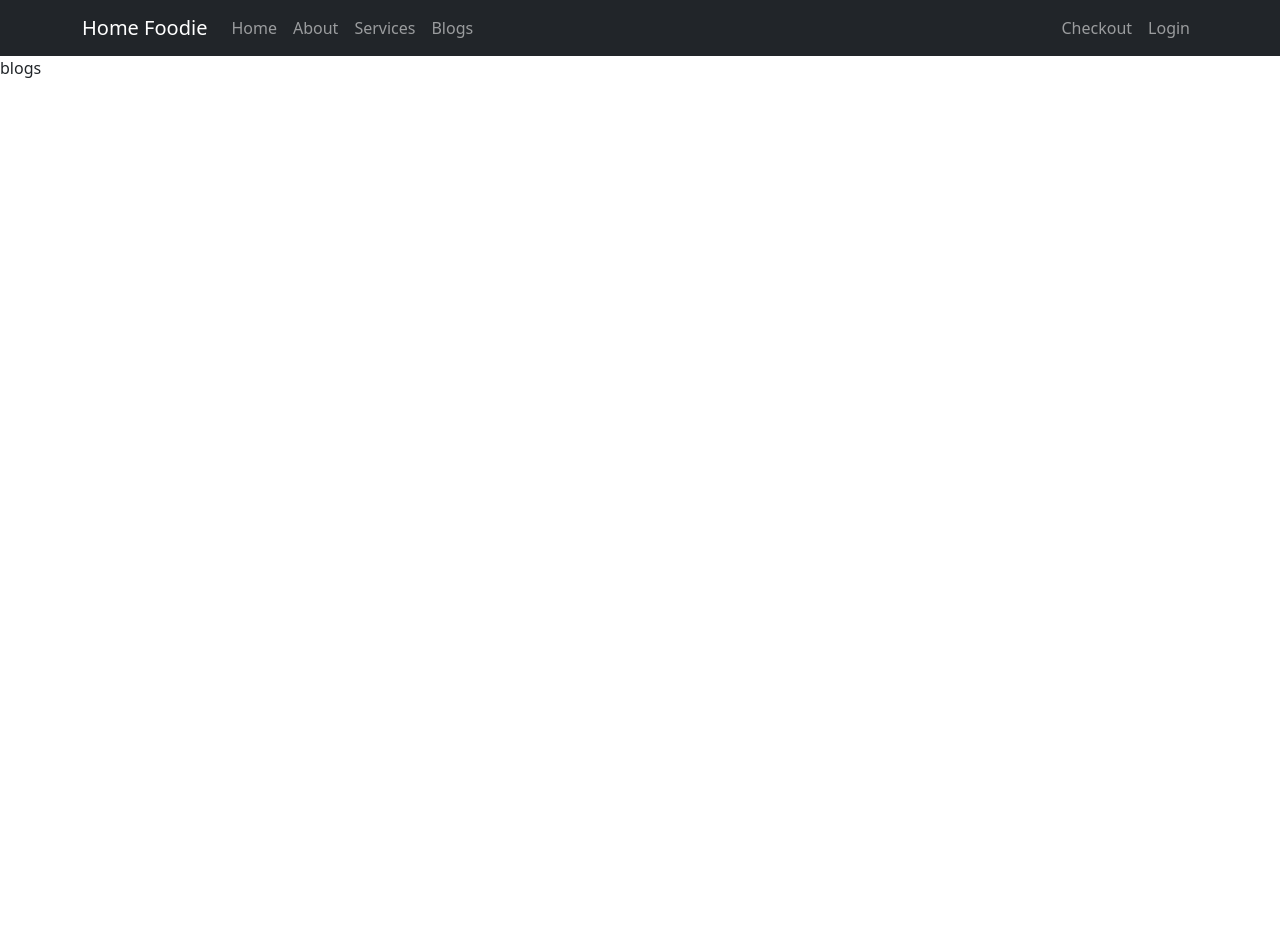
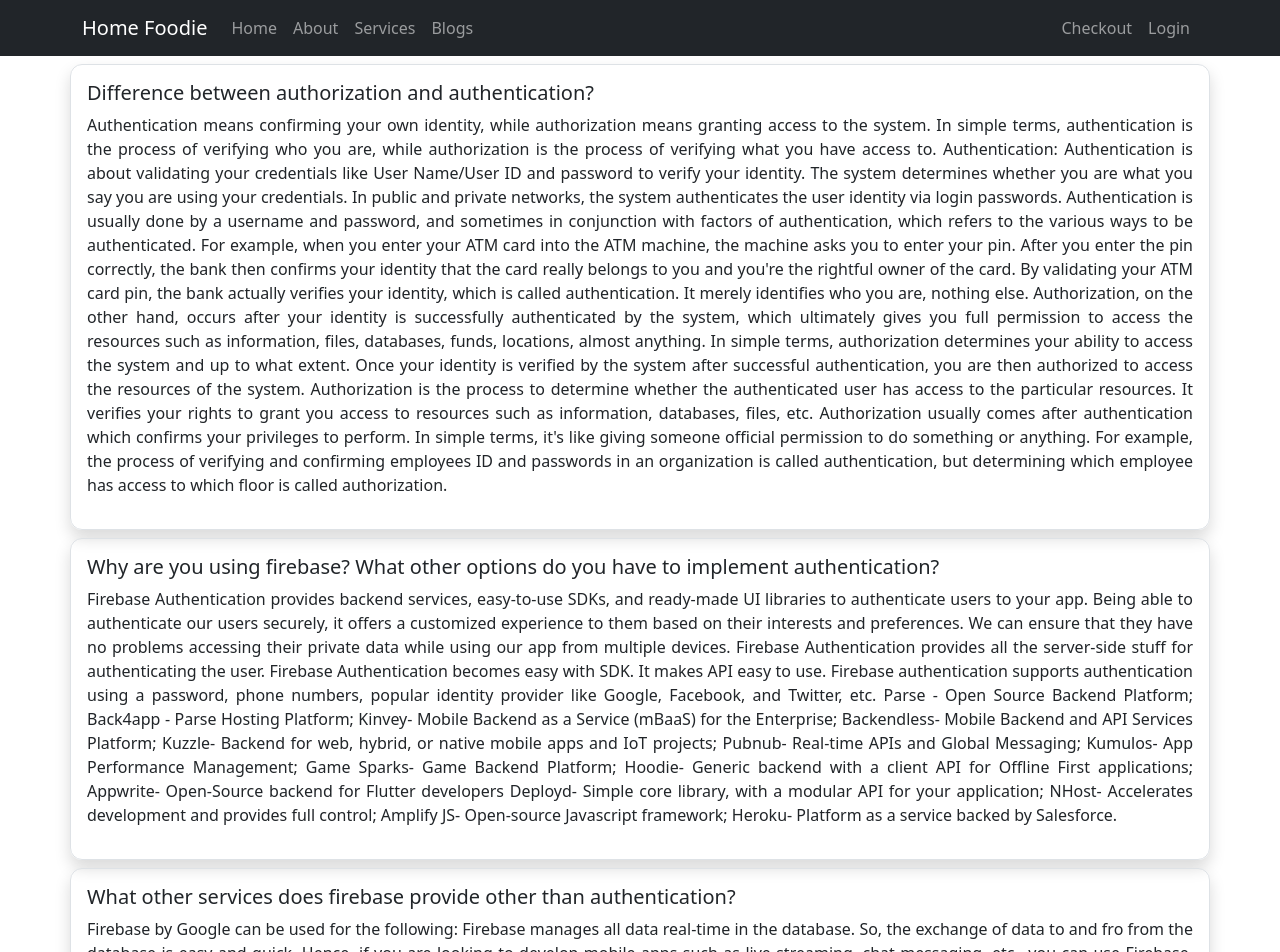
Before and after one commit to jabin34/HappyCraft, a React (Create React App) app in the folder homefoodi/: page /blogs in a window 1280 px wide. Shown: the top 952 px of the page. Before the commit the page ends 800 px from the top, so only its background shows below. Built offline with nearby package versions, Linux system fonts and the light colour scheme; no server answers.

Commit message:
blog component added

```diff
--- a/homefoodi/src/components/Blogs/Blogs.js
+++ b/homefoodi/src/components/Blogs/Blogs.js
@@ -1,11 +1,91 @@
-import React from 'react';
+import React from "react";
 
 const Blogs = () => {
-    return (
-        <div>
-            blogs
-        </div>
-    );
+  return (
+      <div>
+        <div className="container p-3 mx-auto border shadow mt-2 text-justify"
+      style={{ textAlign: "justify", borderRadius: "12px" }} >
+      <h5>Difference between authorization and authentication?</h5>
+      <p>
+        Authentication means confirming your own identity, while authorization
+        means granting access to the system. In simple terms, authentication is
+        the process of verifying who you are, while authorization is the process
+        of verifying what you have access to. Authentication: Authentication is
+        about validating your credentials like User Name/User ID and password to
+        verify your identity. The system determines whether you are what you say
+        you are using your credentials. In public and private networks, the
+        system authenticates the user identity via login passwords.
+        Authentication is usually done by a username and password, and sometimes
+        in conjunction with factors of authentication, which refers to the
+        various ways to be authenticated. For example, when you enter your ATM
+        card into the ATM machine, the machine asks you to enter your pin. After
+        you enter the pin correctly, the bank then confirms your identity that
+        the card really belongs to you and you're the rightful owner of the
+        card. By validating your ATM card pin, the bank actually verifies your
+        identity, which is called authentication. It merely identifies who you
+        are, nothing else. Authorization, on the other hand, occurs after your
+        identity is successfully authenticated by the system, which ultimately
+        gives you full permission to access the resources such as information,
+        files, databases, funds, locations, almost anything. In simple terms,
+        authorization determines your ability to access the system and up to
+        what extent. Once your identity is verified by the system after
+        successful authentication, you are then authorized to access the
+        resources of the system. Authorization is the process to determine
+        whether the authenticated user has access to the particular resources.
+        It verifies your rights to grant you access to resources such as
+        information, databases, files, etc. Authorization usually comes after
+        authentication which confirms your privileges to perform. In simple
+        terms, it's like giving someone official permission to do something or
+        anything. For example, the process of verifying and confirming employees
+        ID and passwords in an organization is called authentication, but
+        determining which employee has access to which floor is called
+        authorization.
+      </p>
+    </div>
+    <div className="container p-3 mx-auto border shadow mt-2 text-justify"
+      style={{ textAlign: "justify", borderRadius: "12px" }} >
+      <h5>Why are you using firebase? What other options do you have to implement authentication?</h5>
+      <p>
+      Firebase Authentication provides backend services, easy-to-use SDKs, and ready-made UI libraries to authenticate users to your app.
+      Being able to authenticate our users securely, it offers a customized experience to them based on their interests and preferences.
+      We can ensure that they have no problems accessing their private data while using our app from multiple devices.
+      Firebase Authentication provides all the server-side stuff for authenticating the user. Firebase Authentication becomes easy with SDK. It makes API easy to use.
+      Firebase authentication supports authentication using a password, phone numbers, popular identity provider like Google, Facebook, and Twitter, etc.
+Parse - Open Source Backend Platform;
+Back4app - Parse Hosting Platform;
+Kinvey- Mobile Backend as a Service (mBaaS) for the Enterprise;
+Backendless- Mobile Backend and API Services Platform;
+Kuzzle- Backend for web, hybrid, or native mobile apps and IoT projects;
+Pubnub- Real-time APIs and Global Messaging;
+Kumulos- App Performance Management;
+Game Sparks- Game Backend Platform;
+Hoodie- Generic backend with a client API for Offline First applications;
+Appwrite- Open-Source backend for Flutter developers
+Deployd- Simple core library, with a modular API for your application;
+NHost- Accelerates development and provides full control;
+Amplify JS- Open-source Javascript framework;
+Heroku- Platform as a service backed by Salesforce.
+
+      </p>
+    </div>
+    <div className="container p-3 mx-auto border shadow mt-2 text-justify"
+      style={{ textAlign: "justify", borderRadius: "12px" }} >
+      <h5>What other services does firebase provide other than authentication?</h5>
+      <p>
+      Firebase by Google can be used for the following:
+
+Firebase manages all data real-time in the database. So, the exchange of data to and fro from the database is easy and quick. Hence, if you are looking to develop mobile apps such as live streaming, chat messaging, etc., you can use Firebase.
+Firebase allow syncing the real-time data across all the devices- Android, iOS, and the web without refreshing the screen
+Firebase offers integration to Google Ads, AdMob, DoubleClick, Play Store, Data Studio, BigQuery, and Slack, to make your app development with efficient and accurate management and maintenance
+Everything from databases, analytics to crashing reports are included in Firebase. So, the app development teams can stay focused on improving the user experience.
+Firebase Machine Learning.Firebase Authentication,Firebase Realtime Database,4. Firebase Push Notification,. Firebase Cloud Storage,Firebase Analytics,Firebase Crash Reports
+,Firebase Performance.
+
+      </p>
+    </div>
+      </div>
+
+  );
 };
 
 export default Blogs;
--- a/homefoodi/src/components/Service/Services.js
+++ b/homefoodi/src/components/Service/Services.js
@@ -2,6 +2,7 @@ import React from 'react';
 import { Card, CardGroup} from 'react-bootstrap';
 import { useNavigate } from 'react-router-dom';
 import pizza from'../../img/pizza1.png';
+import home from'../../img/foodfb.jpeg';
 const Services = () => {
     const navigate = useNavigate();
    const  checkout = () =>{
@@ -36,7 +37,7 @@ const Services = () => {
 
   </Card>
   <Card className='m-2 border rounded'>
-  <Card.Img variant="top" src={pizza}/>
+  <Card.Img variant="top" src={home}/>
     <Card.Body>
       <Card.Title>Card title</Card.Title>
       <Card.Text>
```
Also changed, not shown: homefoodi/src/img/foodfb.jpeg (added).
